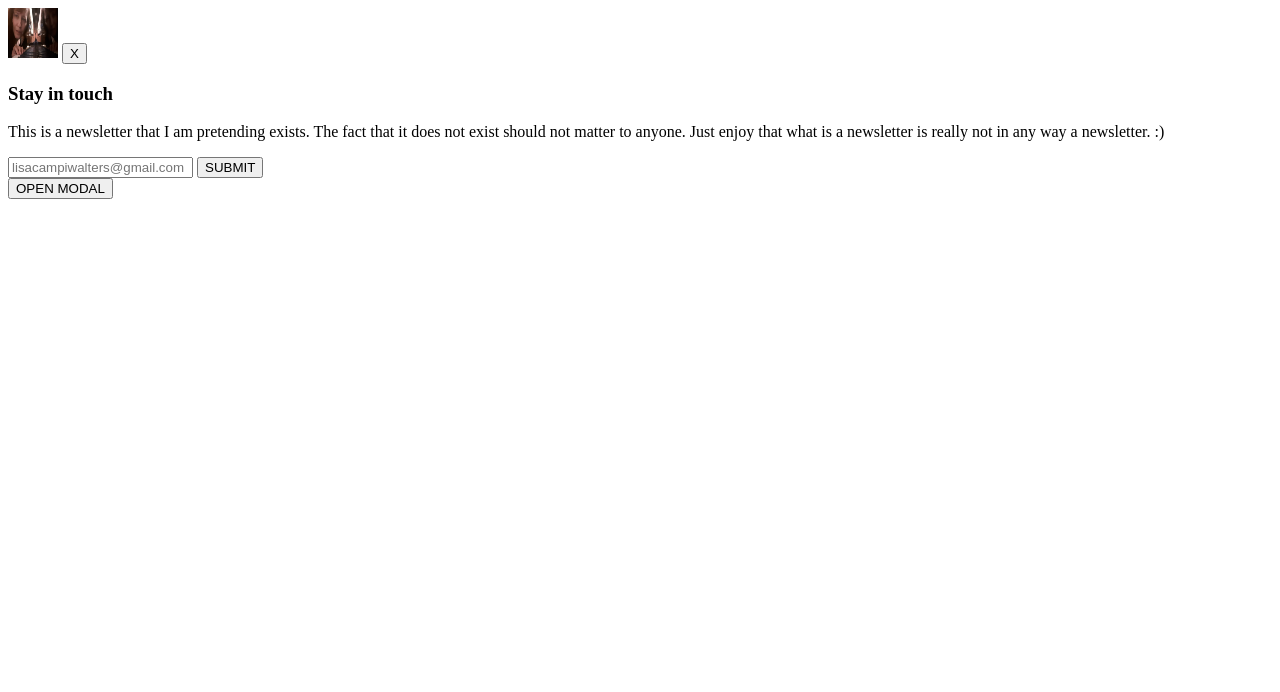
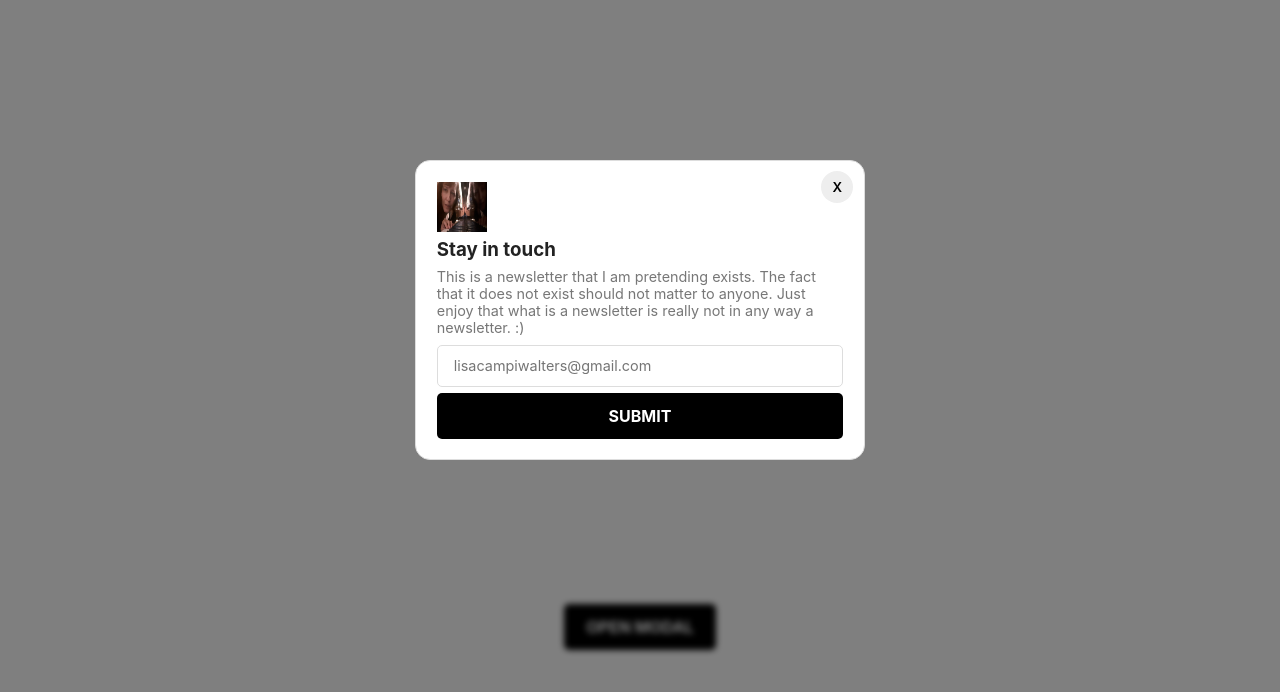
Before and after one commit to LisaPiano/myModal, a plain HTML site: page index.html in a window 1280 px wide. Both pictures are taken after a click on the button "OPEN MODAL". Drawn offline with Linux system fonts and the light colour scheme.

Commit message:
completed all styles and js functions. Modal works!

```diff
--- /dev/null
+++ b/css/styles.css
@@ -0,0 +1,102 @@
+* {
+    margin: 0;
+    padding: 0;
+    box-sizing: border-box;
+    font-family: "Inter", sans-serif;
+  }
+
+  body {
+    display: flex;
+    flex-direction: column;
+    align-items: center;
+    justify-content: center;
+    color: #222;
+    position: relative;
+    min-height: 100vh;
+  }
+
+  /* Style the modal========================================================= */
+   .modal {
+  display: flex;
+  flex-direction: column;
+  justify-content: center;
+  gap: 0.4rem;
+  width: 450px;
+  padding: 1.3rem;
+  min-height: 250px;
+  position: absolute;
+  top: 20%;
+  background-color: white;
+  border: 1px solid #ddd;
+  border-radius: 15px;
+}
+
+.modal .flex {
+  display: flex;
+  align-items: center;
+  justify-content: space-between;
+}
+
+.modal input {
+  padding: 0.7rem 1rem;
+  border: 1px solid #ddd;
+  border-radius: 5px;
+  font-size: 0.9em;
+}
+
+.modal p {
+  font-size: 0.9rem;
+  color: #777;
+  margin: 0.4rem 0 0.2rem;
+}
+
+button {
+  cursor: pointer;
+  border: none;
+  font-weight: 600;
+}
+
+.btn {
+  display: inline-block;
+  padding: 0.8rem 1.4rem;
+  font-weight: 700;
+  background-color: black;
+  color: white;
+  border-radius: 5px;
+  text-align: center;
+  font-size: 1em;
+}
+
+.btn-open {
+  position: absolute;
+  bottom: 150px;
+}
+
+.btn-close {
+  transform: translate(10px, -20px);
+  padding: 0.5rem 0.7rem;
+  background: #eee;
+  border-radius: 50%;
+}
+
+/* Style the Overlay======================================================= */
+.overlay {
+    position: fixed;
+    top: 0;
+    bottom: 0;
+    left: 0;
+    right: 0;
+    width: 100%;
+    height: 100%;
+    background: rgba(0, 0, 0, 0.5);
+    backdrop-filter: blur(3px);
+    z-index: 1;
+  }
+/* Be sure the modal is not covered by the overlay===================== */
+  .modal {
+    z-index: 2;
+  }
+
+  .hidden {
+    display: none;
+  }
--- a/index.html
+++ b/index.html
@@ -1,7 +1,13 @@
+<!DOCTYPE html>
+<html lang="en">
+<head>
+<link href="css/styles.css" rel="stylesheet" />
+</head>
+<body>
 <section class="modal hidden">
     <div class="flex">
         <img src="LisaAtPiano.jpg" width="50px" height="50px" alt="picture of user" />
-        <button class="btn=-close">X</button>
+        <button class="btn-close">X</button>
     </div>
     <div>
         <h3>Stay in touch</h3>
@@ -15,3 +21,7 @@
 </section>
 <div class="overlay hidden"></div>
 <button class="btn btn-open">OPEN MODAL</button>
+
+<script src="script.js"></script>
+</body>
+</html>
--- /dev/null
+++ b/script.js
@@ -0,0 +1,35 @@
+console.log("hello!");
+
+// Define all the variables===========================
+
+const modal = document.querySelector(".modal");
+const overlay = document.querySelector(".overlay");
+const openModalBtn = document.querySelector(".btn-open");
+const closeModalBtn = document.querySelector(".btn-close");
+
+
+// Use classList to remove the hidden class, so we are OPENING THE MODAL!!!
+
+const openModal = function () {
+    modal.classList.remove("hidden");
+    overlay.classList.remove("hidden");
+  };
+
+//   This eventListener runs the openModal function when the button is clicked!
+
+  openModalBtn.addEventListener("click", openModal);
+
+  //use classList to .add the "hidden" class name back to the X button
+
+  const closeModal = function () {
+    modal.classList.add("hidden");
+    overlay.classList.add("hidden");
+  };
+
+
+//This eventListener runs the closeModalfunction when the X button is clicked
+  closeModalBtn.addEventListener("click", closeModal);
+
+
+  //This eventListener runs the closeModal function when the overlay is clicked
+  overlay.addEventListener("click", closeModal);
```
